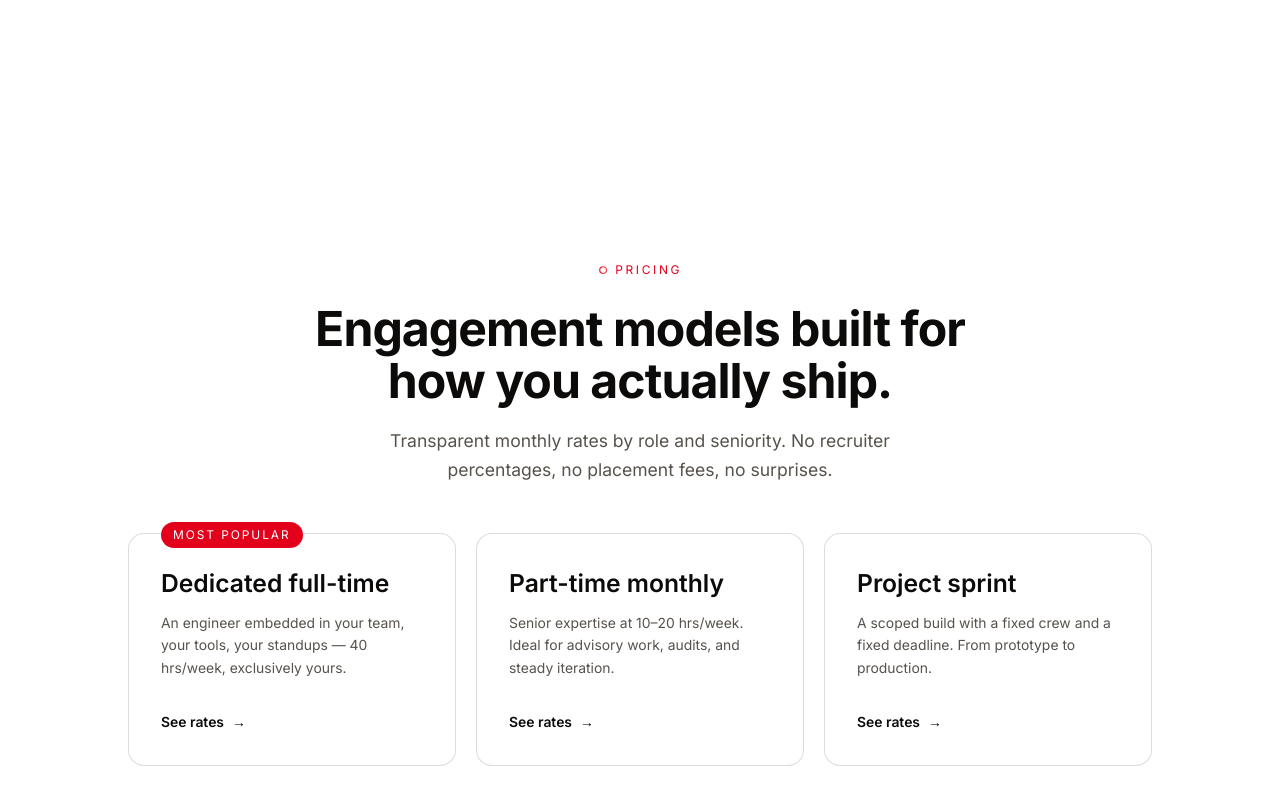
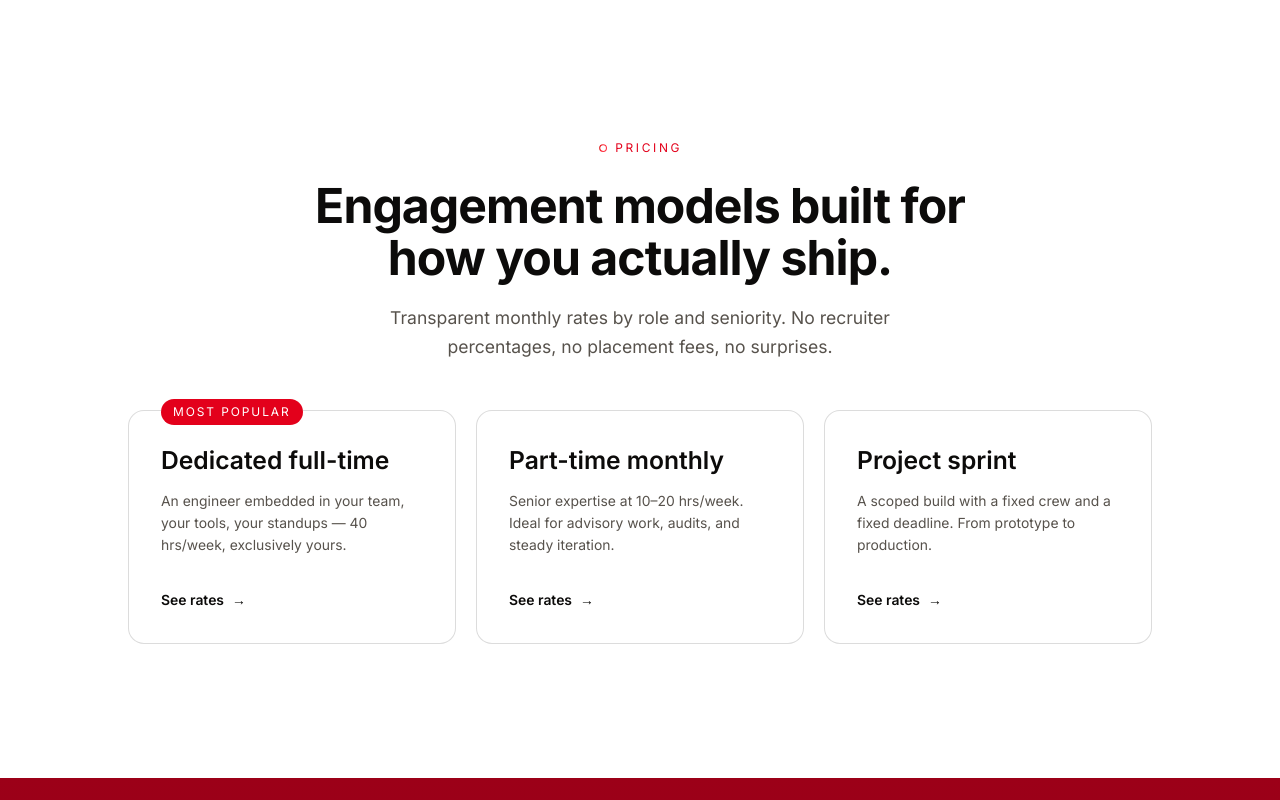
Before and after one commit to TaforaTech/remote-talentz, a Next.js app: page / in a window 1280 px wide. Shown: the part 4640-5440 px from the top of the page. Built offline with nearby package versions, Linux system fonts and the light colour scheme; no server answers.

Commit message:
feat: reduce the padding

```diff
--- a/src/components/PricingBand.tsx
+++ b/src/components/PricingBand.tsx
@@ -26,7 +26,7 @@ export default function PricingBand() {
   const { openPricing } = usePricing();
 
   return (
-    <section className="py-section">
+    <section className="pb-section pt-2 sm:pt-3">
       <div className="container-rt">
         <Reveal className="text-center">
           <p className="eyebrow">
```
